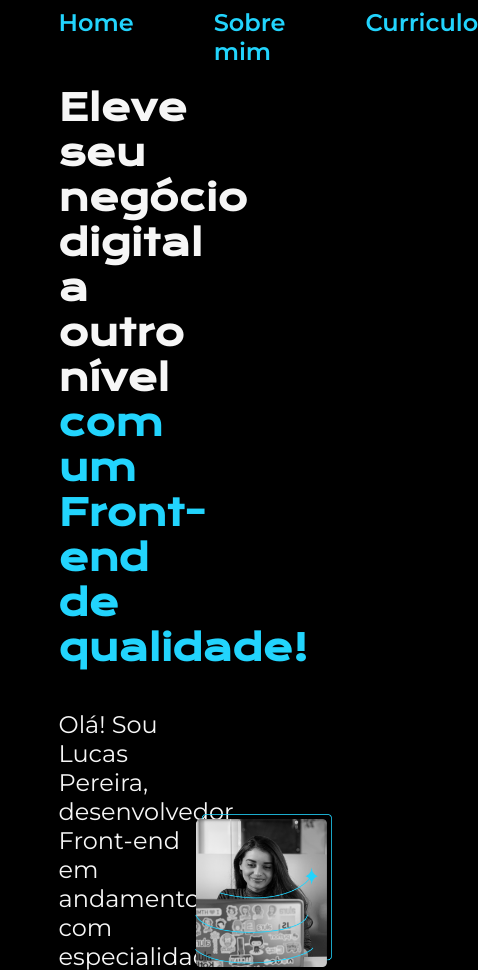
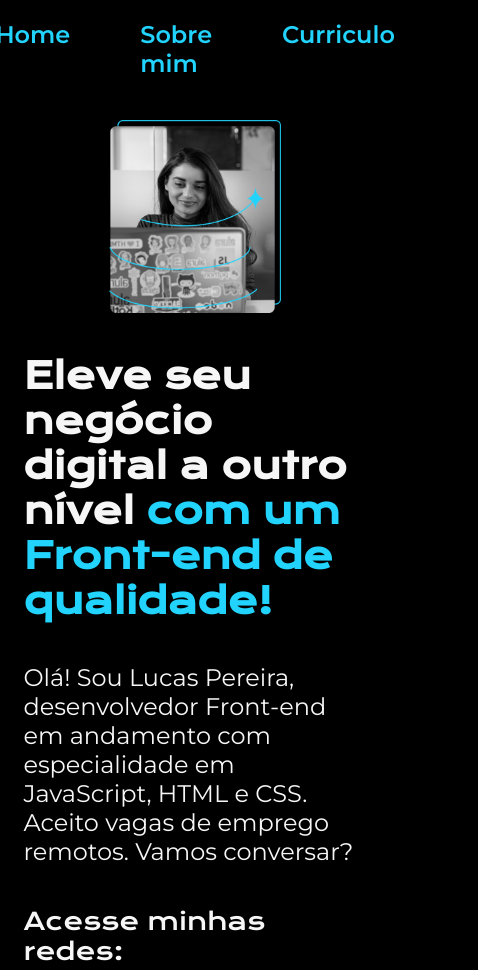
Before and after one commit to lupesii/Curso-HTML5-CSS3-Guanabara, a plain HTML site: page alura-formacao-front-end/index.html in a window 390 px wide. Shown: the top 970 px of the page, 478 px wide, since content can reach past the window. Drawn offline with nearby package versions, Linux system fonts and the light colour scheme.

Commit message:
Adicionado o media queries

```diff
--- a/alura-formacao-front-end/styles/style.css
+++ b/alura-formacao-front-end/styles/style.css
@@ -30,7 +30,7 @@ body{
 
 .cabecalho__menu{
     display: flex;
-    gap: 80px;
+    gap: 70px;
 }
 
 .cabecalho__menu__links{
@@ -44,6 +44,7 @@ body{
     display: flex;
     align-items: center;
     justify-content: space-between;
+    gap: 40px;
 }
 
 .principal__conteudo{
@@ -129,7 +130,24 @@ body{
     font: 400 1.5rem var(--font-secundaria);
     color: var(--cor-primaria);
     text-align: center;
+}
 
+@media(max-width: 1200px){
 
+    .cabecalho{
+        padding: 5%;
+    }
 
+    .cabecalho__menu{
+        justify-content: center;
+    }
+
+    .principal{
+        flex-direction: column-reverse;
+        padding: 6% ;
+    }
+
+    .principal__conteudo{
+        width: auto;
+    }
 }
```
